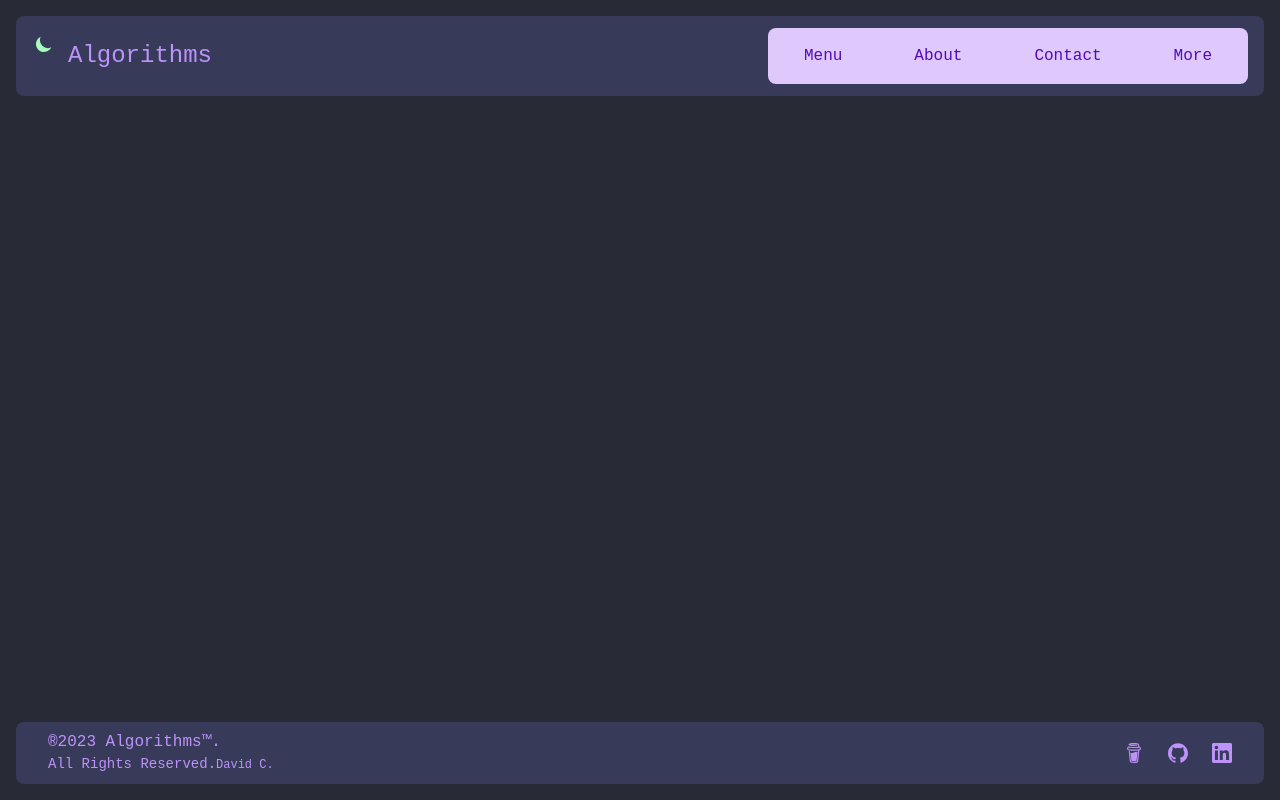
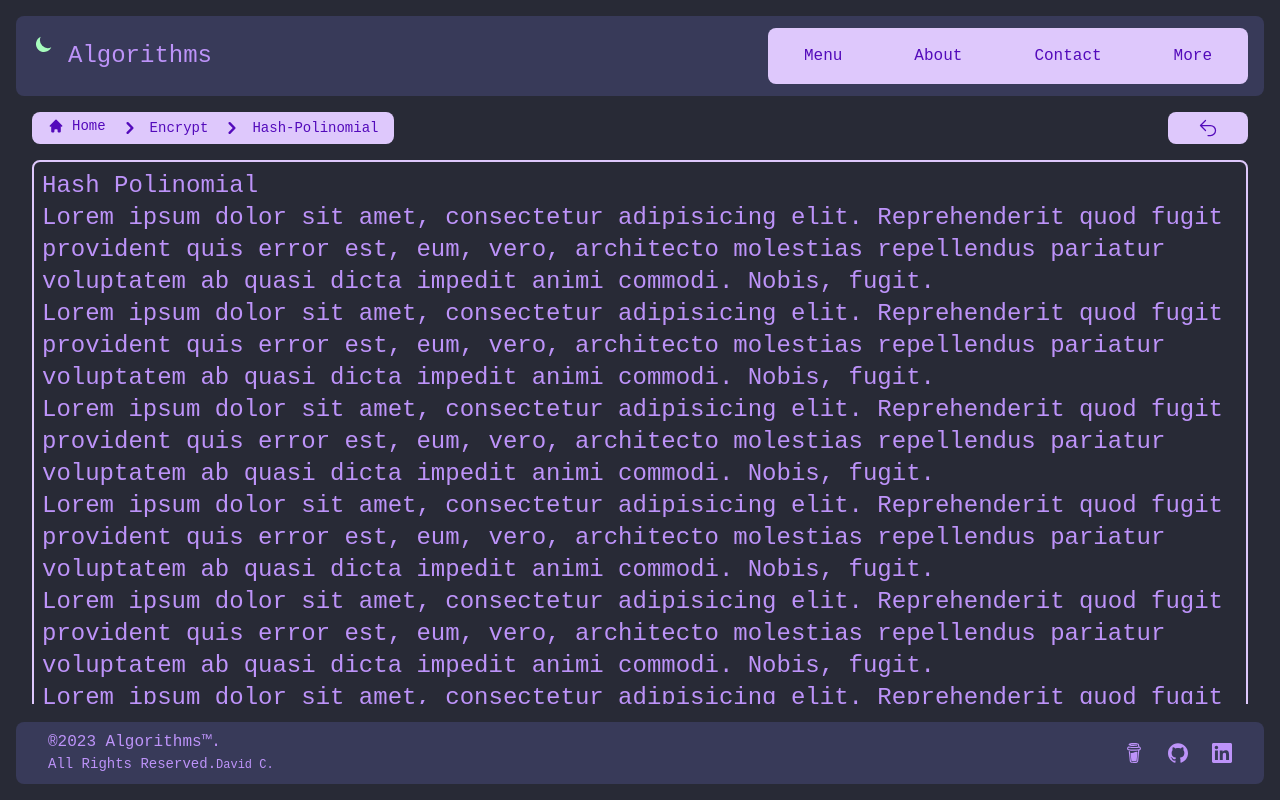
Before and after one commit to bigblackbexr/algorithms, a Vue app: page /encrypt/hash-polinomial in a window 1280 px wide. Built offline with nearby package versions, Linux system fonts and the light colour scheme; a web font is replaced by a local one.

Commit message:
I could finally finish the breadcrumb XD

```diff
--- /dev/null
+++ b/src/components/algorithms/encrypt/algorithms/hash-polinomial.vue
@@ -0,0 +1,56 @@
+<template>
+  <div>
+
+    <Base />
+
+    <div class="absolute inset-x-4 top-40 bottom-24 overflow-auto">
+
+      <div class="relative max-md:mr-2">
+
+        <div class="max-md:mx-0 mx-4">
+          <div class="rounded-lg border-solid border-2 dark:border-purple-light">
+            <div class="m-2">
+
+              <p>
+                Hash Polinomial
+              </p>
+              <p>
+                Lorem ipsum dolor sit amet, consectetur adipisicing elit. Reprehenderit quod fugit provident quis error est, eum, vero, architecto molestias repellendus pariatur voluptatem ab quasi dicta impedit animi commodi. Nobis, fugit.
+              </p>
+              <p>
+                Lorem ipsum dolor sit amet, consectetur adipisicing elit. Reprehenderit quod fugit provident quis error est, eum, vero, architecto molestias repellendus pariatur voluptatem ab quasi dicta impedit animi commodi. Nobis, fugit.
+              </p>
+              <p>
+                Lorem ipsum dolor sit amet, consectetur adipisicing elit. Reprehenderit quod fugit provident quis error est, eum, vero, architecto molestias repellendus pariatur voluptatem ab quasi dicta impedit animi commodi. Nobis, fugit.
+              </p>
+              <p>
+                Lorem ipsum dolor sit amet, consectetur adipisicing elit. Reprehenderit quod fugit provident quis error est, eum, vero, architecto molestias repellendus pariatur voluptatem ab quasi dicta impedit animi commodi. Nobis, fugit.
+              </p>
+              <p>
+                Lorem ipsum dolor sit amet, consectetur adipisicing elit. Reprehenderit quod fugit provident quis error est, eum, vero, architecto molestias repellendus pariatur voluptatem ab quasi dicta impedit animi commodi. Nobis, fugit.
+              </p>
+              <p>
+                Lorem ipsum dolor sit amet, consectetur adipisicing elit. Reprehenderit quod fugit provident quis error est, eum, vero, architecto molestias repellendus pariatur voluptatem ab quasi dicta impedit animi commodi. Nobis, fugit.
+              </p>
+
+            </div>
+          </div>
+        </div>
+
+      </div>
+
+    </div>
+  </div>
+</template>
+
+<script>
+
+  import Base from '../../base.vue'
+
+  export default {
+    components: {
+      Base
+    }
+  }
+
+</script>
--- a/src/components/algorithms/encrypt/encrypt.vue
+++ b/src/components/algorithms/encrypt/encrypt.vue
@@ -13,6 +13,23 @@
 
     <div class="mx-10 max-md:mx-6 my-5 text-cyan text-xl max-md:text-base text-justify">
       <span class="define" />
+
+      <br> <br>
+
+      <div id="show" class="hidden">
+
+        <div class="grid grid-cols-2 gap-4 place-content-stretch justify-items-center">
+          <div v-for="algorithm in algorithms" class="rounded-lg p-4 max-md:px-1 max-md:py-2 dark:bg-orange-light dark:text-orange-dark">
+            <RouterLink :to="`encrypt/${algorithm}`">
+              <p class="capitalize">
+                {{ algorithm }}
+              </p>
+            </RouterLink>
+          </div>
+        </div>
+
+      </div>
+
     </div>
 
   </div>
@@ -20,12 +37,16 @@
 
 <script>
   import Typed from 'typed.js'
+  import { RouterLink } from 'vue-router'
 
   export default {
     data () {
       return {
         item: null,
-        items: ['🌕','🌖','🌗','🌘','🌑','🌒','🌓','🌔']
+        items: ['🌕','🌖','🌗','🌘','🌑','🌒','🌓','🌔'],
+        algorithms: [
+          'hash-polinomial'
+        ]
       }
     },
     mounted () {
@@ -57,7 +78,15 @@
         strings: [textA + textB + textC + textD],
         typeSpeed: 25,
         cursorChar: this.item,
-        loop: false
+        loop: false,
+
+        onComplete: () => {
+          let show = document.getElementById('show')
+          console.log(show);
+
+          show.classList.remove('hidden')
+          console.log(show);
+        }
       })
     }
   }
--- /dev/null
+++ b/src/components/algorithms/list/algorithms/direct-route.vue
@@ -0,0 +1,56 @@
+<template>
+  <div>
+
+    <Base />
+
+    <div class="absolute inset-x-4 top-40 bottom-24 overflow-auto">
+
+      <div class="relative max-md:mr-2">
+
+        <div class="max-md:mx-0 mx-4">
+          <div class="rounded-lg border-solid border-2 dark:border-purple-light">
+            <div class="m-2">
+
+              <p>
+                Direct Route
+              </p>
+              <p>
+                Lorem ipsum dolor sit amet, consectetur adipisicing elit. Reprehenderit quod fugit provident quis error est, eum, vero, architecto molestias repellendus pariatur voluptatem ab quasi dicta impedit animi commodi. Nobis, fugit.
+              </p>
+              <p>
+                Lorem ipsum dolor sit amet, consectetur adipisicing elit. Reprehenderit quod fugit provident quis error est, eum, vero, architecto molestias repellendus pariatur voluptatem ab quasi dicta impedit animi commodi. Nobis, fugit.
+              </p>
+              <p>
+                Lorem ipsum dolor sit amet, consectetur adipisicing elit. Reprehenderit quod fugit provident quis error est, eum, vero, architecto molestias repellendus pariatur voluptatem ab quasi dicta impedit animi commodi. Nobis, fugit.
+              </p>
+              <p>
+                Lorem ipsum dolor sit amet, consectetur adipisicing elit. Reprehenderit quod fugit provident quis error est, eum, vero, architecto molestias repellendus pariatur voluptatem ab quasi dicta impedit animi commodi. Nobis, fugit.
+              </p>
+              <p>
+                Lorem ipsum dolor sit amet, consectetur adipisicing elit. Reprehenderit quod fugit provident quis error est, eum, vero, architecto molestias repellendus pariatur voluptatem ab quasi dicta impedit animi commodi. Nobis, fugit.
+              </p>
+              <p>
+                Lorem ipsum dolor sit amet, consectetur adipisicing elit. Reprehenderit quod fugit provident quis error est, eum, vero, architecto molestias repellendus pariatur voluptatem ab quasi dicta impedit animi commodi. Nobis, fugit.
+              </p>
+
+            </div>
+          </div>
+        </div>
+
+      </div>
+
+    </div>
+  </div>
+</template>
+
+<script>
+
+  import Base from '../../base.vue'
+
+  export default {
+    components: {
+      Base
+    }
+  }
+
+</script>
--- a/src/components/algorithms/list/listAlgorithms/direct-route.vue
+++ b/src/components/algorithms/list/algorithms/invert-route.vue
@@ -12,7 +12,7 @@
             <div class="m-2">
 
               <p>
-                Lorem ipsum dolor sit amet, consectetur adipisicing elit. Reprehenderit quod fugit provident quis error est, eum, vero, architecto molestias repellendus pariatur voluptatem ab quasi dicta impedit animi commodi. Nobis, fugit.
+                Invert Route
               </p>
               <p>
                 Lorem ipsum dolor sit amet, consectetur adipisicing elit. Reprehenderit quod fugit provident quis error est, eum, vero, architecto molestias repellendus pariatur voluptatem ab quasi dicta impedit animi commodi. Nobis, fugit.
--- a/src/components/algorithms/list/list.vue
+++ b/src/components/algorithms/list/list.vue
@@ -20,7 +20,7 @@
       <br>
 
       <div class="grid grid-cols-2 gap-4 place-content-stretch justify-items-center">
-        <div v-for="algorithm in listAlgorithm" class="rounded-lg p-4 max-md:px-1 max-md:py-2 dark:bg-orange-light dark:text-orange-dark">
+        <div v-for="algorithm in algorithms" class="rounded-lg p-4 max-md:px-1 max-md:py-2 dark:bg-orange-light dark:text-orange-dark">
           <RouterLink :to="`list/${algorithm}`">
             <p class="capitalize">
               {{ algorithm }}
@@ -34,12 +34,12 @@
 </template>
 
 <script>
-  import { RouterLink } from 'vue-router';
+  import { RouterLink } from 'vue-router'
 
   export default {
     data () {
       return {
-        listAlgorithm: [
+        algorithms: [
           'direct-route',
           'invert-route',
         ]
--- a/src/router/index.js
+++ b/src/router/index.js
@@ -69,10 +69,24 @@
       props: true
     },
 
+    // ENCRYPT AlGORITHMS
+    {
+      path: '/encrypt/hash-polinomial',
+      name: 'hash-polinomial',
+      component: () => import('../components/algorithms/encrypt/algorithms/hash-polinomial.vue')
+    },
+
+    // LIST ALGORITHMS
     {
       path: '/list/direct-route',
       name: 'direct-route',
-      component: () => import('../components/algorithms/list/listAlgorithms/direct-route.vue'),
+      component: () => import('../components/algorithms/list/algorithms/direct-route.vue'),
+      props: true
+    },
+    {
+      path: '/list/invert-route',
+      name: 'invert-route',
+      component: () => import('../components/algorithms/list/algorithms/invert-route.vue'),
       props: true
     },
 
```
